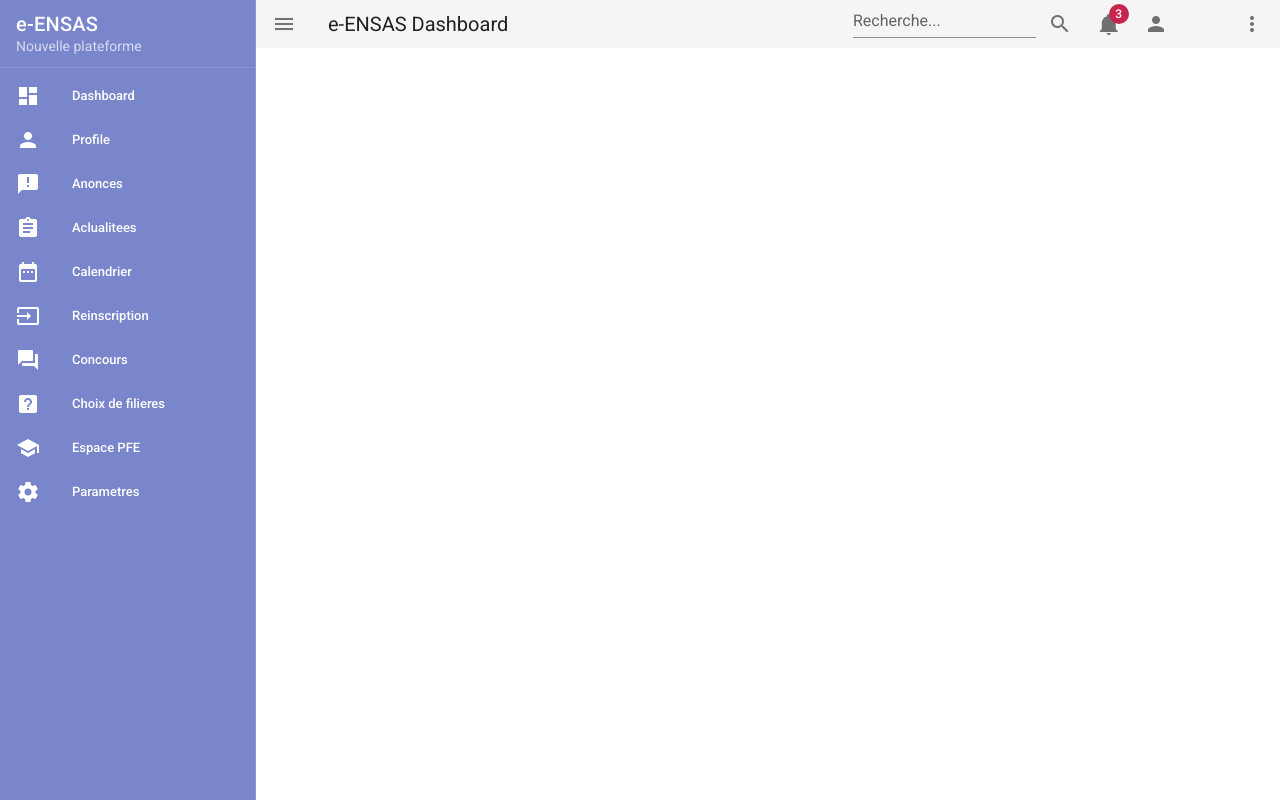
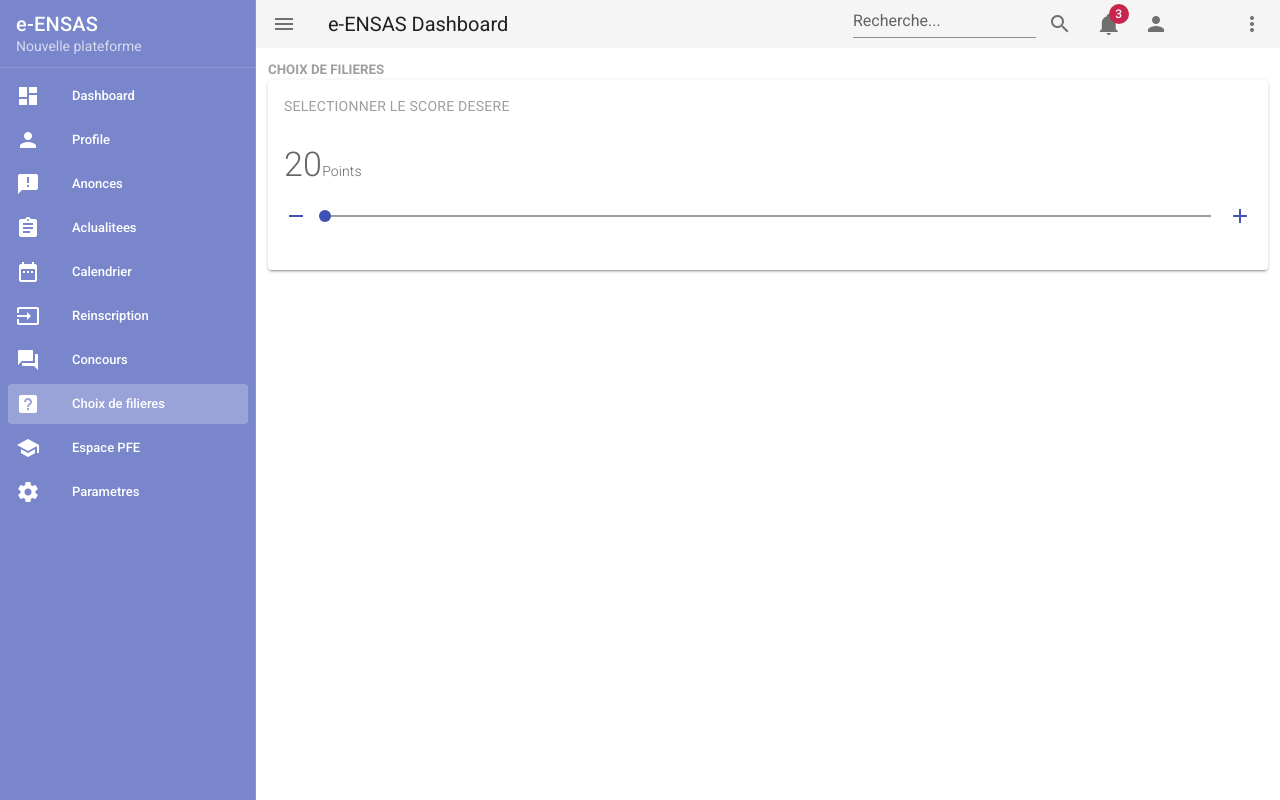
Before and after one commit to hoummani/ENSAS-Website, a Vue app in the folder admin/: page /choix_filieres in a window 1280 px wide. Built offline with nearby package versions, Linux system fonts and the light colour scheme; some icons are missing.

Commit message:
first step with choix de filieres comp

```diff
--- a/admin/src/components/core/Drawer.vue
+++ b/admin/src/components/core/Drawer.vue
@@ -95,7 +95,7 @@ export default {
         { title: "Calendrier", icon: "date_range", url: "/calendar" },
         { title: "Reinscription", icon: "input", url: "/reinscription" },
         { title: "Concours", icon: "question_answer", url: "/concours" },
-        { title: "Choix de filieres", icon: "mdi-help-box", url: null },
+        { title: "Choix de filieres", icon: "mdi-help-box", url: "/choix_filieres" },
         { title: "Espace PFE", icon: "school", url: null },
         { title: "Parametres", icon: "settings", url: null }
       ],
--- a/admin/src/router.js
+++ b/admin/src/router.js
@@ -10,6 +10,7 @@ import AddActualitee from "./views/actualitee/AddActualitee.vue";
 import Calendar from "./views/Calendar.vue";
 import Reinscription from "./views/Reinscription.vue";
 import Concours from "./views/Concours.vue";
+import ChoixFilieres from "./views/ChoixFilieres.vue";
 
 Vue.use(Router);
 
@@ -66,6 +67,11 @@ export default new Router({
       path: "/concours",
       name: "concours",
       component: Concours
+    },
+    {
+      path: "/choix_filieres",
+      name: "choixFilieres",
+      component: ChoixFilieres
     }
   ]
 });
--- /dev/null
+++ b/admin/src/views/ChoixFilieres.vue
@@ -0,0 +1,115 @@
+<template>
+  <div>
+    <h5 class="subheading text-uppercase grey--text">Choix de filieres</h5>
+    <div>
+
+        <v-card class="mx-auto" >
+          <v-toolbar flat dense>
+            <v-toolbar-title>
+              <span class="body-2 grey--text">SELECTIONNER LE SCORE DESERE</span>
+            </v-toolbar-title>
+          </v-toolbar>
+
+          <v-card-text>
+            <v-layout  mb-4>
+              <v-flex text-left>
+                <span class="display-1 font-weight-light" v-text="bpm"></span>
+                <span class="subheading font-weight-light mr-1">Points</span>
+                <v-fade-transition>
+                  <v-avatar
+                    v-if="isPlaying"
+                    :color="color"
+                    :style="{
+                animationDuration: animationDuration
+              }"
+                    class="mb-1 v-avatar--metronome"
+                    size="12"
+                  ></v-avatar>
+                </v-fade-transition>
+              </v-flex>
+              <!--
+              <v-flex text-right>
+                <v-btn :color="color" texts @click="toggle">
+                  <v-icon >{{ isPlaying ? 'mdi-pause' : 'mdi-play' }}</v-icon>
+                </v-btn>
+              </v-flex>
+              -->
+            </v-layout>
+
+            <v-slider
+              v-model="bpm"
+              :color="color"
+              track-color="grey"
+              always-dirty
+              min="20"
+              max="220"
+            >
+              <template v-slot:prepend>
+                <v-icon :color="color" @click="decrement">mdi-minus</v-icon>
+              </template>
+
+              <template v-slot:append>
+                <v-icon :color="color" @click="increment">mdi-plus</v-icon>
+              </template>
+            </v-slider>
+          </v-card-text>
+        </v-card>
+
+    </div>
+  </div>
+</template>
+
+<script>
+export default {
+  data() {
+    return {
+      //slider
+      bpm: 20,
+      interval: null,
+      isPlaying: false
+    };
+  },
+  computed: {
+    color() {
+      if (this.bpm < 100) return "indigo";
+      if (this.bpm < 125) return "teal";
+      if (this.bpm < 140) return "green";
+      if (this.bpm < 175) return "orange";
+      return "red";
+    },
+    animationDuration() {
+      return `${60 / this.bpm}s`;
+    }
+  },
+  methods: {
+    decrement() {
+      this.bpm--;
+    },
+    increment() {
+      this.bpm++;
+    },
+    toggle() {
+      this.isPlaying = !this.isPlaying;
+    }
+  }
+};
+</script>
+
+
+<style lang="scss" scoped>
+@keyframes metronome-example {
+  from {
+    transform: scale(0.5);
+  }
+
+  to {
+    transform: scale(1);
+  }
+}
+
+.v-avatar--metronome {
+  animation-name: metronome-example;
+  animation-iteration-count: infinite;
+  animation-direction: alternate;
+}
+</style>
--- a/admin/src/views/Concours.vue
+++ b/admin/src/views/Concours.vue
@@ -261,7 +261,7 @@ export default {
   },
 
   watch: {
-    filtredCandidate: function(v) {
+    filtredCandidate: function() {
       this.loading = true;
       setTimeout(() => {
         this.loading = false;
```
